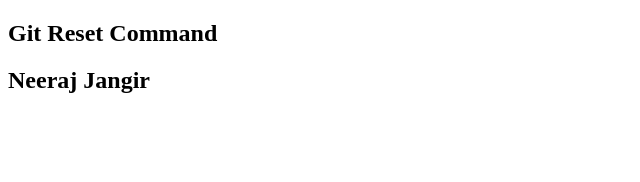
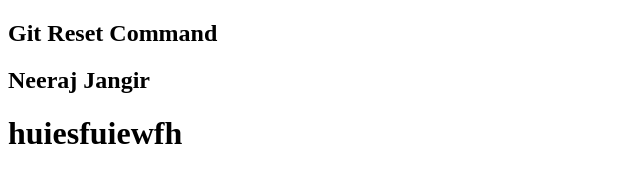
Before and after one commit to dataanalyst84/Git-Reset-Coomand, a plain HTML site: page index.html in a window 1280 px wide. Shown: the whole page, without its empty margins (0-640 px from the left). Drawn offline with Linux system fonts and the light colour scheme.

Commit message:
Git reset command done

```diff
--- a/index.html
+++ b/index.html
@@ -8,5 +8,6 @@
 <body>
     <h2>Git Reset Command</h2>
      <h2>Neeraj Jangir</h2>
+     <h1>huiesfuiewfh</h1>
 </body>
 </html>
```
